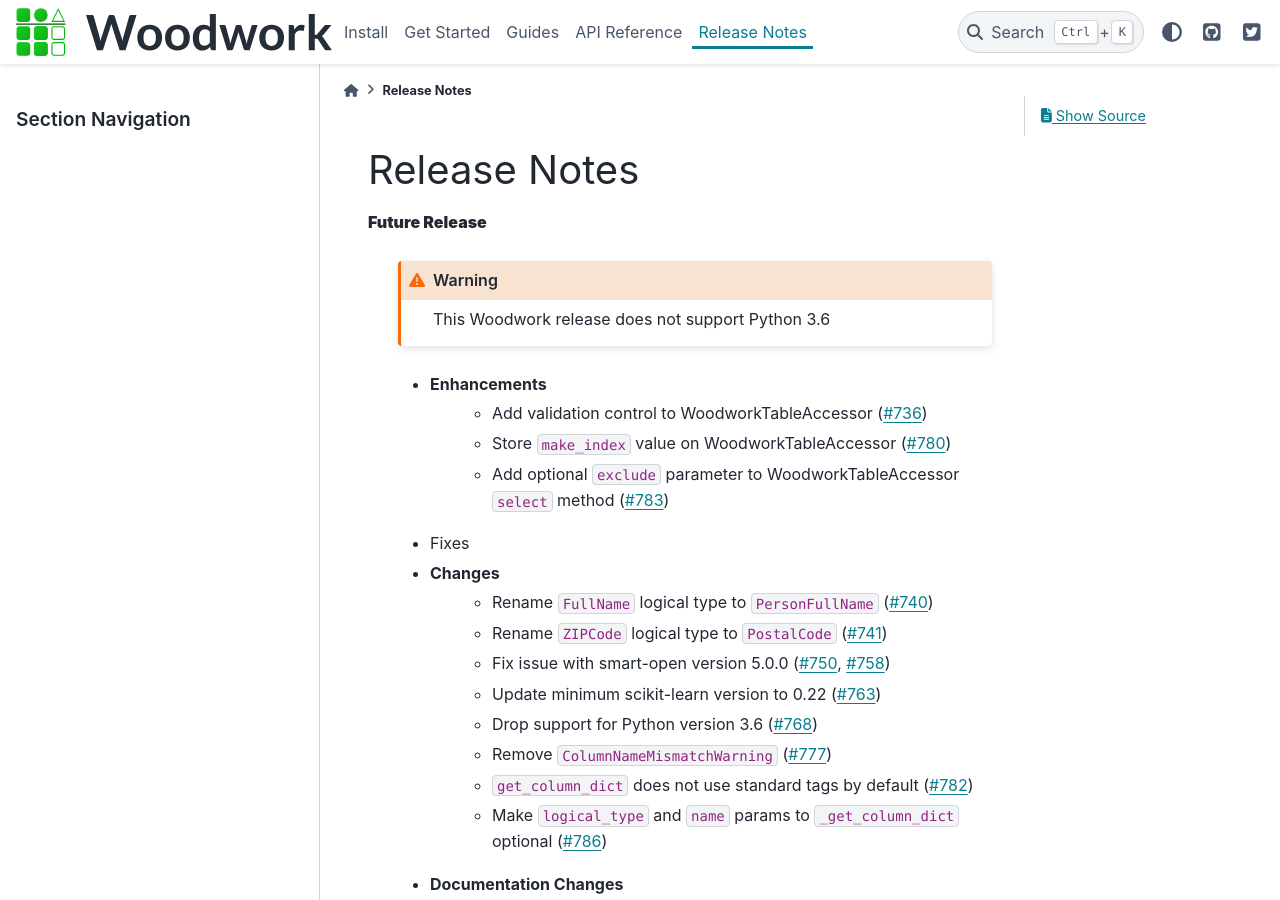
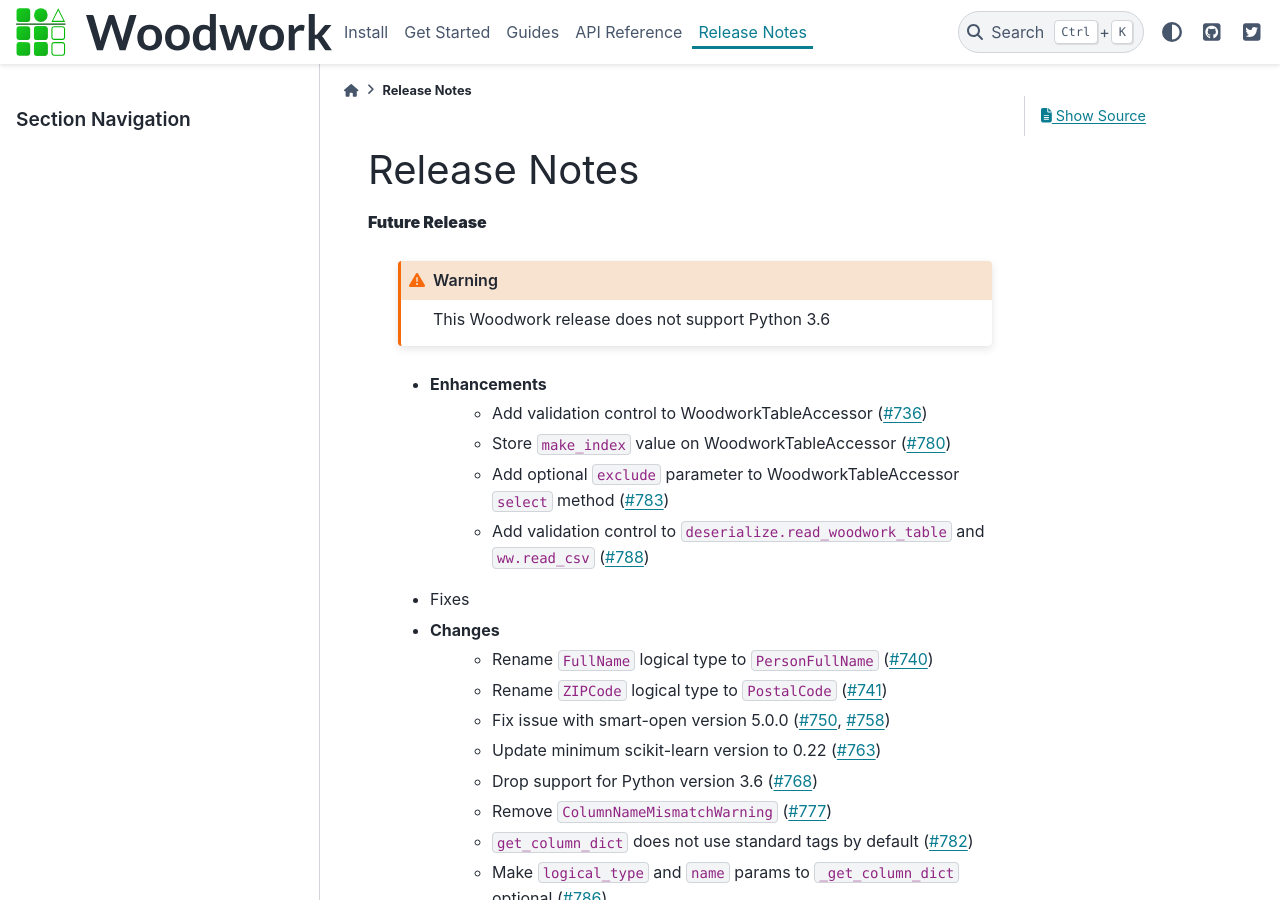
Before and after one commit to alteryx/woodwork, a Sphinx documentation site: the page built from docs/source/release_notes.rst, in a window 1280 px wide and 900 px high. Built offline with Sphinx 7.4.7 and the PyData theme 0.15.4, drawn with Linux system fonts in a browser that asks for light colours; comment, search, counter and statistics services are not loaded.

Commit message:
update release notes

```diff
--- a/docs/source/release_notes.rst
+++ b/docs/source/release_notes.rst
@@ -10,6 +10,7 @@ Release Notes
         * Add validation control to WoodworkTableAccessor (:pr:`736`)
         * Store ``make_index`` value on WoodworkTableAccessor (:pr:`780`)
         * Add optional ``exclude`` parameter to WoodworkTableAccessor ``select`` method (:pr:`783`)
+        * Add validation control to ``deserialize.read_woodwork_table`` and ``ww.read_csv`` (:pr:`788`)
     * Fixes
     * Changes
         * Rename ``FullName`` logical type to ``PersonFullName`` (:pr:`740`)
```
